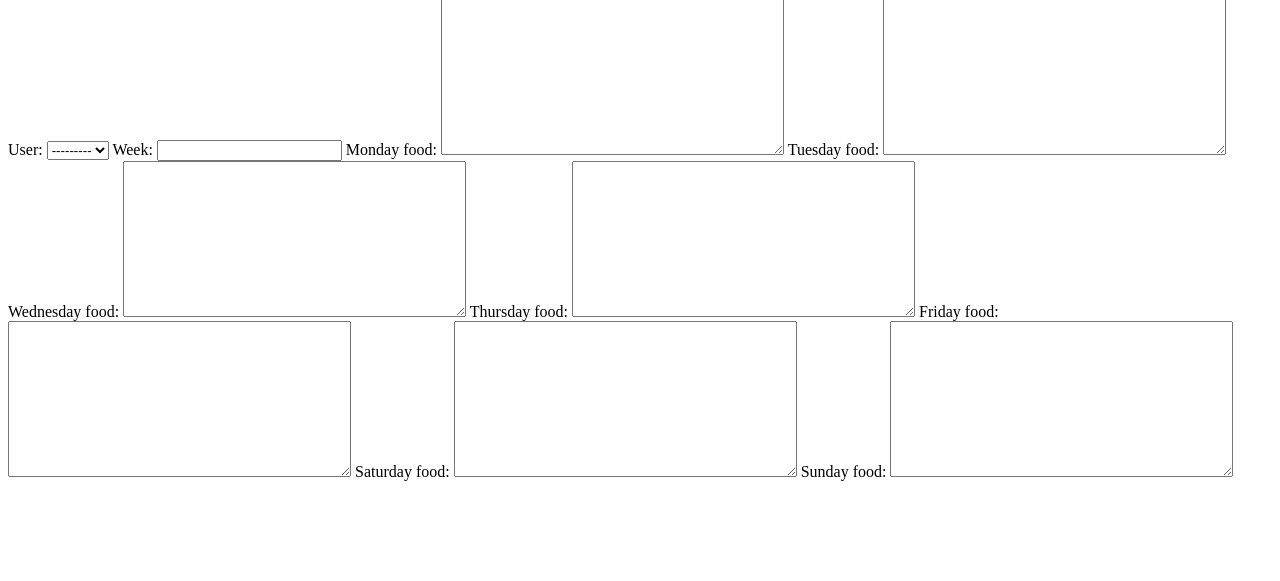
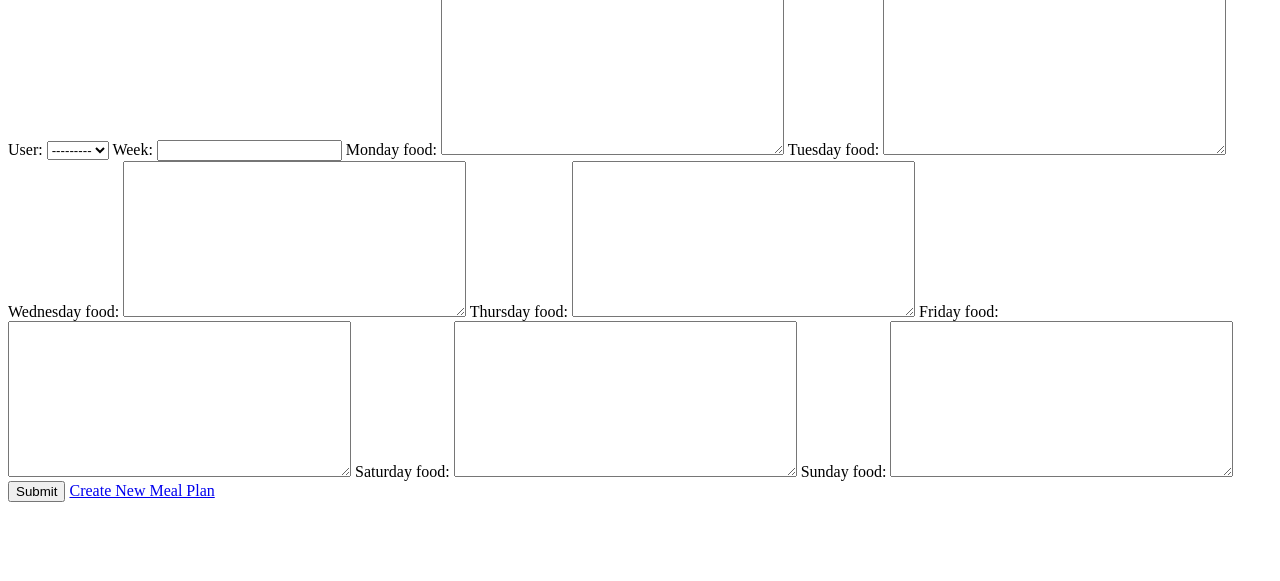
Before and after one commit to hmoon96/meal-planner, a Django app: page / in a window 1280 px wide. Shown: the part 81-662 px from the top of the page. Run offline with Django 4.2, Linux system fonts and the light colour scheme.

Commit message:
added link to create meal plan page and submit button, not linked to anything though

```diff
--- a/plan/templates/plan/index.html
+++ b/plan/templates/plan/index.html
@@ -25,5 +25,7 @@
     <form>
         {{ form }}
     </form>
+    <button type="submit">Submit</button>
+    <a href="{% url 'meal_create' %}">Create New Meal Plan</a>
 </body>
 </html>
```
